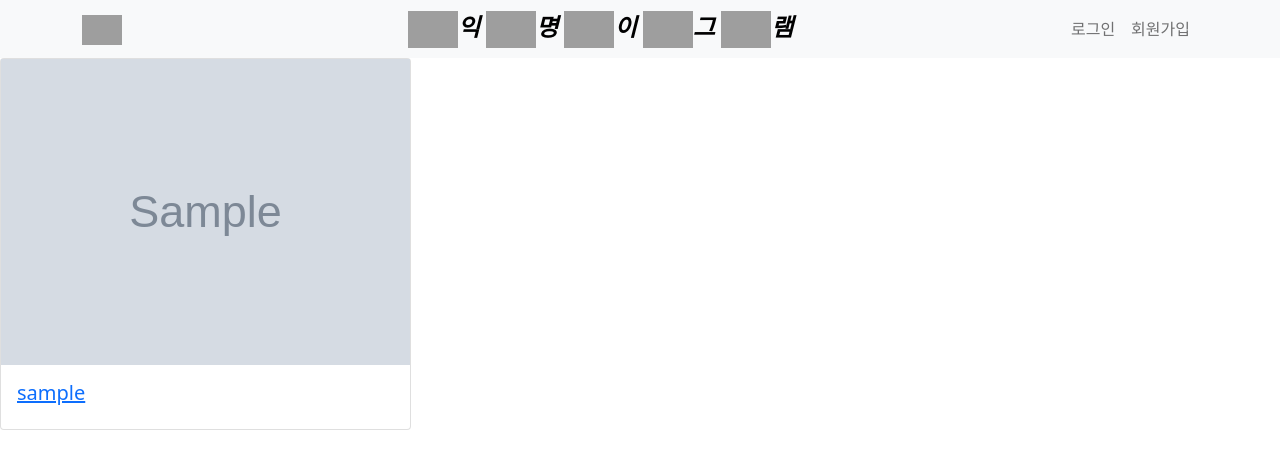
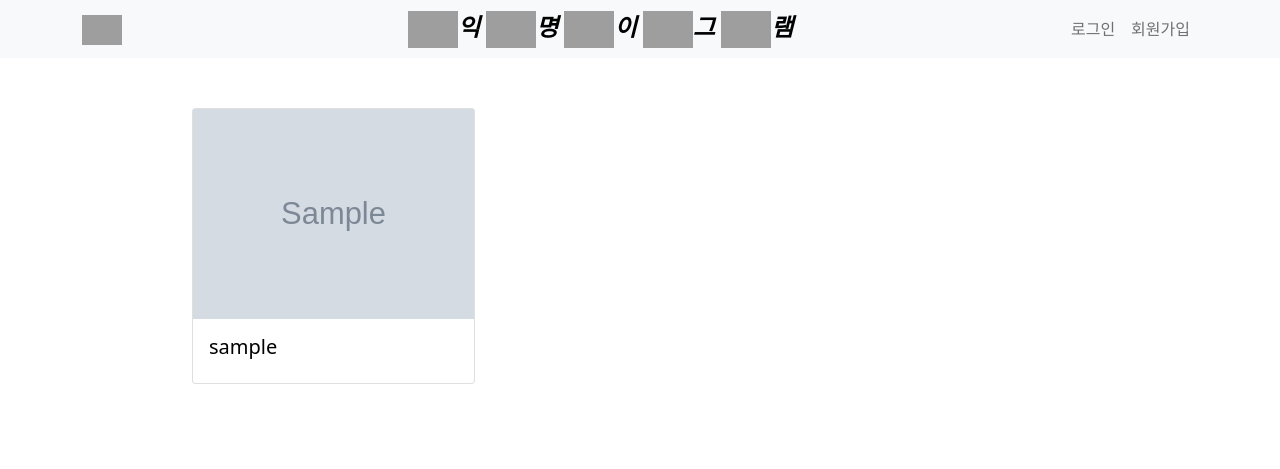
Before and after one commit to myo-05/ikmyeongram, a Django app: template igmsns/templates/user/follower_list.html in a window 1280 px wide. Shown: the top 469 px of the page. Run offline with Django 4.2, Linux system fonts and the light colour scheme; the template is opened without the code that fills it: most values are stand-ins (such as "Sample title", 1, 10 or a date in 2020); grey boxes marked "Sample" are stand-in pictures; some libraries are stand-ins or nearby versions; grey boxes are pictures that could not be loaded.

Commit message:
add following,follower html style

```diff
--- a/igmsns/templates/base.html
+++ b/igmsns/templates/base.html
@@ -51,7 +51,7 @@
 
       } {% endcomment %}
 
-       .title-center {
+      .title-center {
 
         text-align: center;
         margin-top: 50px;
@@ -59,8 +59,6 @@
       .form-area {
         margin-top: 25px;
       }
-
-
 
       .title_ {
         color: black;
@@ -82,6 +80,11 @@
         height:50px;
         width:50px;
         border-radius: 50px;
+      }
+
+      a{
+        text-decoration: none;
+        color : black
       }
 
     </style>
--- a/igmsns/templates/user/follower_list.html
+++ b/igmsns/templates/user/follower_list.html
@@ -10,79 +10,46 @@
 
 <style>
 
-    .profile{
-        display: inline-block;
-        height:200px;
-        width:200px;
-        position:relative;
-        top: 50px;
-        left:100px;
-    }
-    .profile-img{
-        display:block;
-        height:200px;
-        width:200px;
-        border-radius: 100px;
+    .follower_list_section{
+       width : 70vw;
+       margin : 50px auto;
+
+
    }
 
-    .profile_nickname{
-        text-align:center;
-        margin-top: 20px;
-        font-weight: bold;
-    }
 </style>
 
-{% comment %}
-<div class="profile">
-    {% if author.user_img %}
-    <!-- if문 - 프로필사진을 등록했다면 프로필사진 보여주기 -->
-    <image class="profile-img" src="{{ author.user_img }}" alt="default Image">
-    {% else %}
-    <!-- if문 - 프로필사진등록 안했다면 기본프로필 보여주기 -->
-    <image class="profile-img" src="{% static 'admin/img/default_img_profile.png' %}">
-    {% endif %}
-    <!-- if문 종료 -->
-    <!-- 프로필 사진 섹션 끝 -->
-
-        <!-- 닉네임 -->
-    <div class="profile_nickname"> {{user.nickname}} </div>
-    <!-- 내 페이지라면 아이디를 보여준다. -->
-    {% if user.id == request.user.id %}
-        <div class="profile_nickname"> @{{user.username}} </div>
-
-    {% endif %}
-
-</div>
- {% endcomment %}
 
 <div class = "follower_list_section">
 
+   <div class="row row-cols-1 row-cols-md-3 g-4">
+
        {% for follower_user in follower_users %}
+
            <a href="{% url 'profile' author_id=follower_user.id %}">
-            <div class="row row-cols-1 row-cols-md-3 g-4">
+
                <div class="col">
                    <div class="card">
+
                         {% if follower_user.user_img %}
                         {% comment %} if문 - 프로필사진을 등록했다면 프로필사진 보여주기{% endcomment %}
-                        <img src="{{ follower_user.user_img.url }}">
+                            <image class="profile-img" src="{{follower_user.user_img}}">
                         {% else %}
                         {% comment %} if문 - 프로필사진등록 안했다면 기본프로필 보여주기{% endcomment %}
                             <image class="profile-img" src="{% static 'admin/img/default_img_profile.png' %}">
                         {% endif %}
+
                         <div class="card-body">
                            <h5 class="card-title">{{ follower_user.username }}</h5>
                            <p class="card-text"></p>
                         </div>
                    </div>
                </div>
+
+               {% empty %}
+                   <p>팔로잉 중인 사용자가 없습니다.</p>
            </a>
 
-
-        {% empty %}
-            <p>팔로워가 없습니다.</p>
        {% endfor %}
-
+   </div>
    {% endblock %}
-
-
-</div>
```
Also changed, not shown: igmsns/templates/user/following_list.html (+15 -47 lines), igmsns/templates/user/signin.html (+4 -3 lines). Lines whose indentation alone changed are shown as unchanged.
